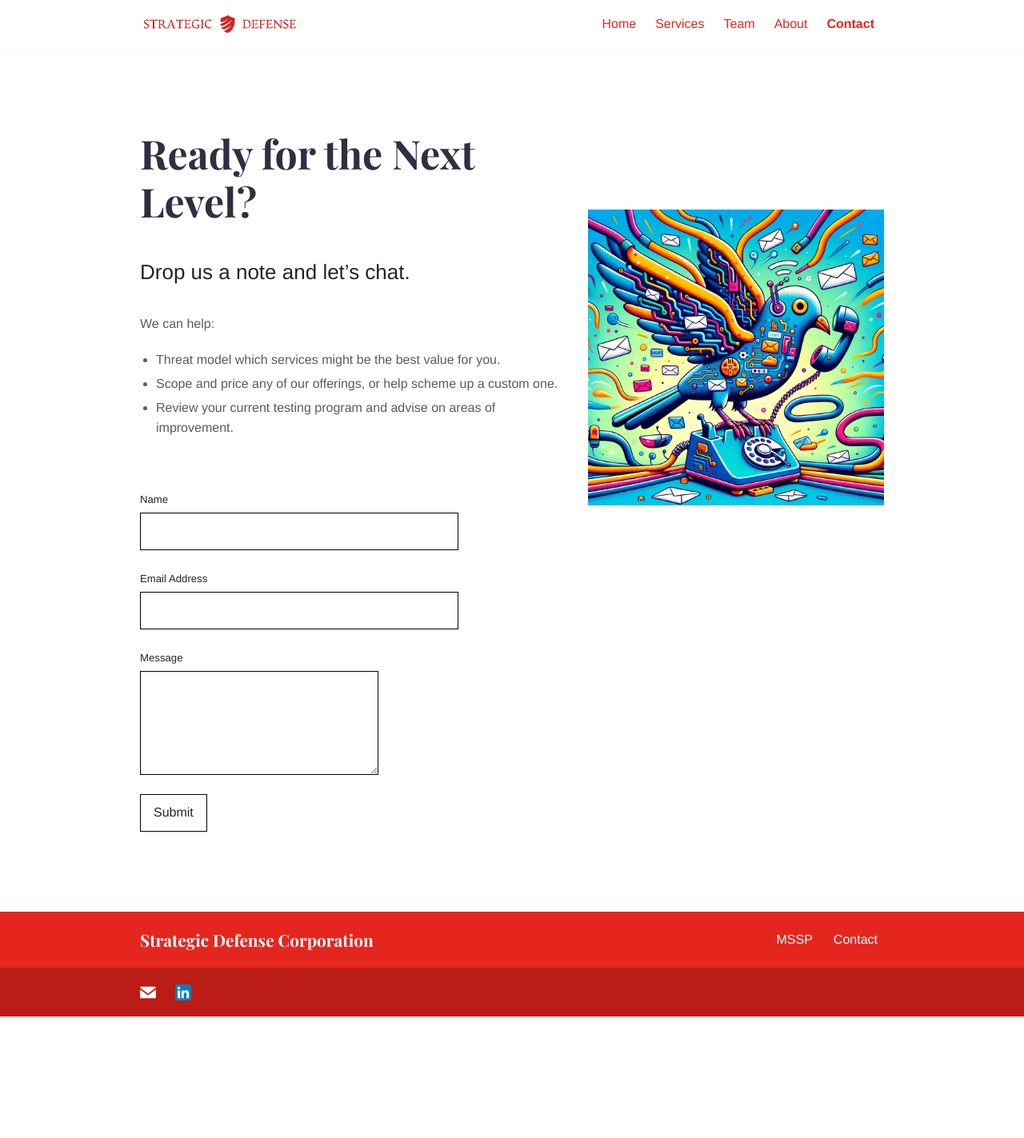
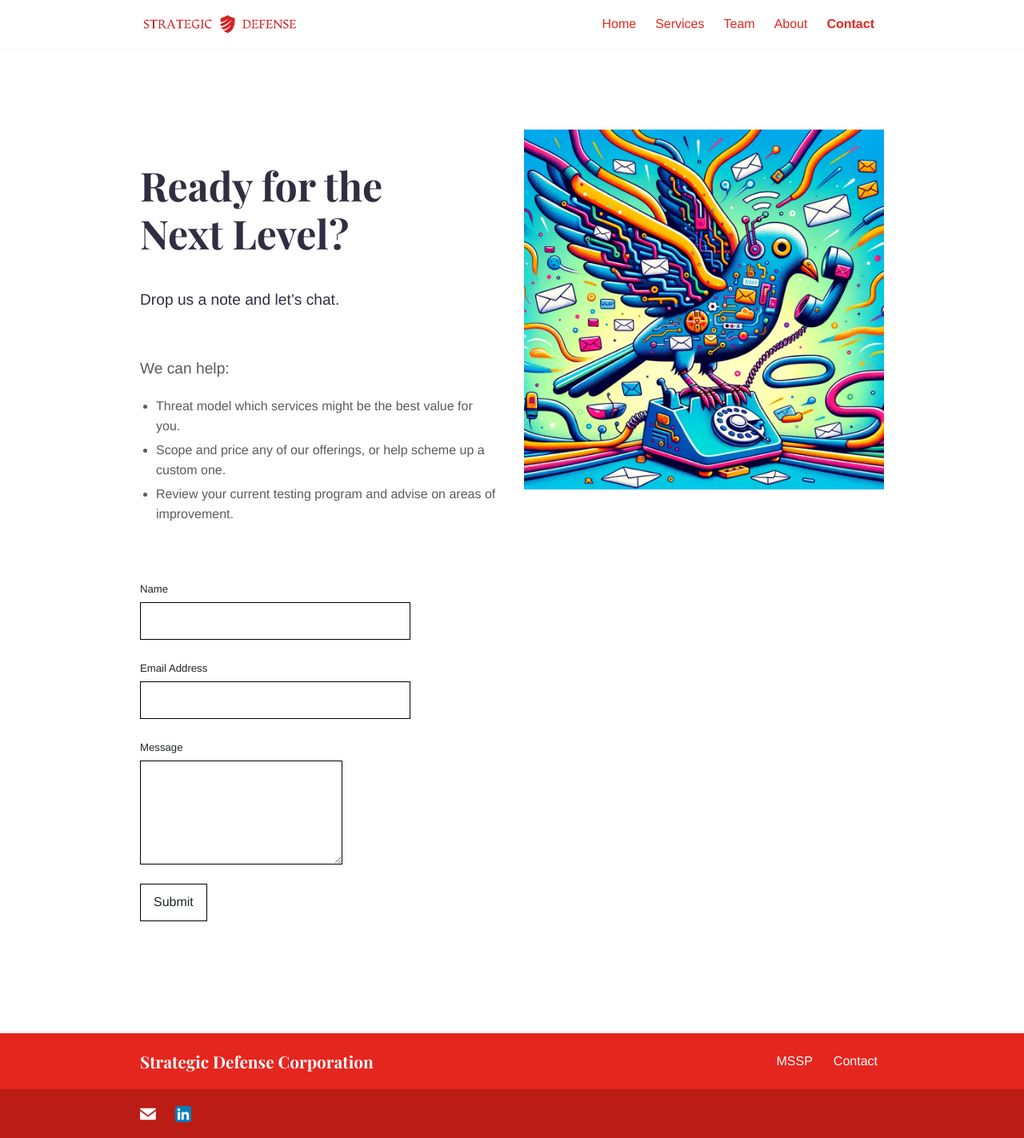
Before and after one commit to strategicdefense/strategicdefense.github.io, a Jekyll site: the page built from contact.md, in a window 1280 px wide. Shown: the whole page at 80% size. Built offline with Jekyll 4.4.1, drawn with Linux system fonts in a browser that asks for light colours; before the commit the page ends 1271 px from its top, so only the background shows below that.

Commit message:
updating contact layout to match the others

```diff
--- a/_layouts/contact.html
+++ b/_layouts/contact.html
@@ -5,10 +5,6 @@ bodyClass: "page-contact"
 ---
 
 <style>
-    .title, .service-single .content h1 {
-        font-family: 'Playfair Display', sans-serif;
-        font-weight: 700;
-    }
     .img-responsive {
         width: 100%;
         height: auto;
@@ -20,17 +16,18 @@ bodyClass: "page-contact"
     }
 </style>
 
-<div class="container pb-6 pt-6 pt-md-10 pb-md-10">
+<div class="intro">
+  <div class="container">
     <div class="row justify-content-start">
-        <div class="col-12 col-md-7">
-            <div class="service service-single">
-                <h1 class="title">{{page.title}}</h1>
-                <div class="content mt-4">{{content}}</div>
-            </div>
-        </div>
-        <!-- Adjusted Image Column with Margin -->
-        <div class="col-12 col-md-5 image-container">
-            <img src="/images/illustrations/pigeon.webp" alt="Digital Pigeon" class="img-responsive">
-        </div>
+      <div class="col-12 col-md-7 col-lg-6 order-2 order-md-1">
+	<h1 class="title">{{page.title}}</h1>
+        <div class="content mt-4">{{ content }}</div>
+      </div>
+      {% if page.intro_image %}
+      <div class="col-12 col-md-5 col-lg-6 order-1 order-md-2 position-relative">
+        <img alt={{ page.title }} class="intro-image{% if page.intro_image_absolute %} intro-image-absolute{% endif %}{% if page.intro_image_hide_on_mobile %} intro-image-hide-mobile{% endif %}" src="{{ page.intro_image | relative_url }}" />
+      </div>
+      {% endif %}
     </div>
+  </div>
 </div>
--- a/contact.md
+++ b/contact.md
@@ -1,9 +1,13 @@
 ---
 title: "Ready for the Next Level?"
-image: "images/illustrations/colorfulcomputer.webp"
+image: "images/illustrations/pigeon.webp"
 layout: contact
 description: Contact
+intro_image: "images/illustrations/pigeon.webp"
+intro_image_absolute: false
+intro_image_hide_on_mobile: true
 ---
+
 ## Drop us a note and let's chat.
 <br>
 We can help:
```
Also changed, not shown: 1 other file.
